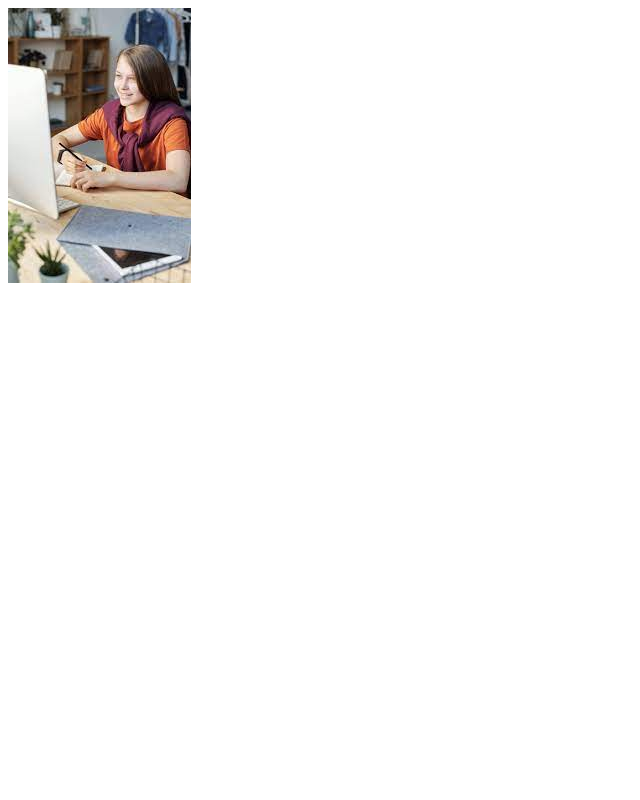
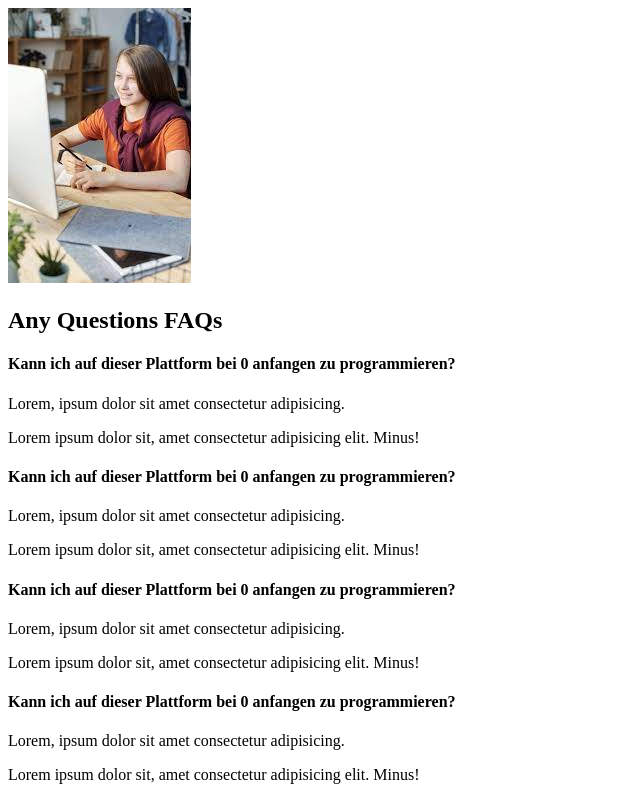
Before and after one commit to Bobomurod04/interactive-react-elearning, a React (Create React App) app: page / in a window 1280 px wide. Shown: the part 996-1796 px from the top of the page, without its empty margins (0-640 px from the left). Before the commit the page ends 1291 px from the top, so only its background shows below. Built offline with nearby package versions, Linux system fonts and the light colour scheme.

Commit message:
FAQ Section add

```diff
--- /dev/null
+++ b/src/components/FaqSection.js
@@ -0,0 +1,43 @@
+import React from 'react'
+
+const FaqSection = () => {
+  return (
+    <div className="faq">
+      <h2>Any Questions <span>FAQs</span></h2>
+      <div className="question">
+        <h4>Kann ich auf dieser Plattform bei 0 anfangen zu programmieren?</h4>
+        <div className="answer">
+          <p>Lorem, ipsum dolor sit amet consectetur adipisicing.
+          </p>
+          <p>Lorem ipsum dolor sit, amet consectetur adipisicing elit. Minus!</p>
+        </div>
+      </div>
+      <div className="question">
+        <h4>Kann ich auf dieser Plattform bei 0 anfangen zu programmieren?</h4>
+        <div className="answer">
+          <p>Lorem, ipsum dolor sit amet consectetur adipisicing.
+          </p>
+          <p>Lorem ipsum dolor sit, amet consectetur adipisicing elit. Minus!</p>
+        </div>
+      </div>
+      <div className="question">
+        <h4>Kann ich auf dieser Plattform bei 0 anfangen zu programmieren?</h4>
+        <div className="answer">
+          <p>Lorem, ipsum dolor sit amet consectetur adipisicing.
+          </p>
+          <p>Lorem ipsum dolor sit, amet consectetur adipisicing elit. Minus!</p>
+        </div>
+      </div>
+      <div className="question">
+        <h4>Kann ich auf dieser Plattform bei 0 anfangen zu programmieren?</h4>
+        <div className="answer">
+          <p>Lorem, ipsum dolor sit amet consectetur adipisicing.
+          </p>
+          <p>Lorem ipsum dolor sit, amet consectetur adipisicing elit. Minus!</p>
+        </div>
+      </div>
+    </div>
+  )
+}
+
+export default FaqSection;
--- a/src/components/pages/AboutUs.js
+++ b/src/components/pages/AboutUs.js
@@ -1,12 +1,14 @@
 import React from 'react'
 import AboutSection from '../AboutSection';
 import BenefitsSections from '../BenefitsSections';
+import FaqSection from '../FaqSection';
 
 const AboutUs = () => {
   return (
     <>
       <AboutSection />
       <BenefitsSections />
+      <FaqSection />
     </>
   )
 }
```
